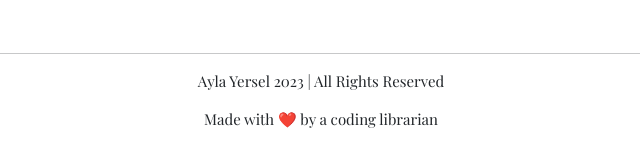
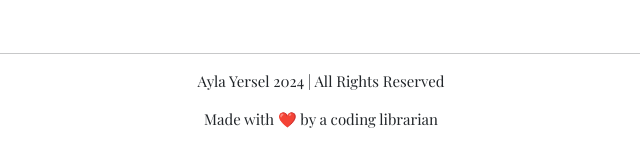
Before and after one commit to aylawhy/reserve, a plain HTML site: page index.html in a window 1280 px wide. Shown: the part 3170-3314 px from the top of the page, 319-959 px from the left. Drawn offline with nearby package versions, Linux system fonts and the light colour scheme.

Commit message:
Update index.html
Updated copyright year.

```diff
--- a/index.html
+++ b/index.html
@@ -192,7 +192,7 @@
 		</div>
 		<div class="footercontainer">
 			<hr>
-			<p>Ayla Yersel 2023 | All Rights Reserved</p>
+			<p>Ayla Yersel 2024 | All Rights Reserved</p>
 			<p>Made with ❤️ by a coding librarian</p>
 		</div>
 	</main>
```
